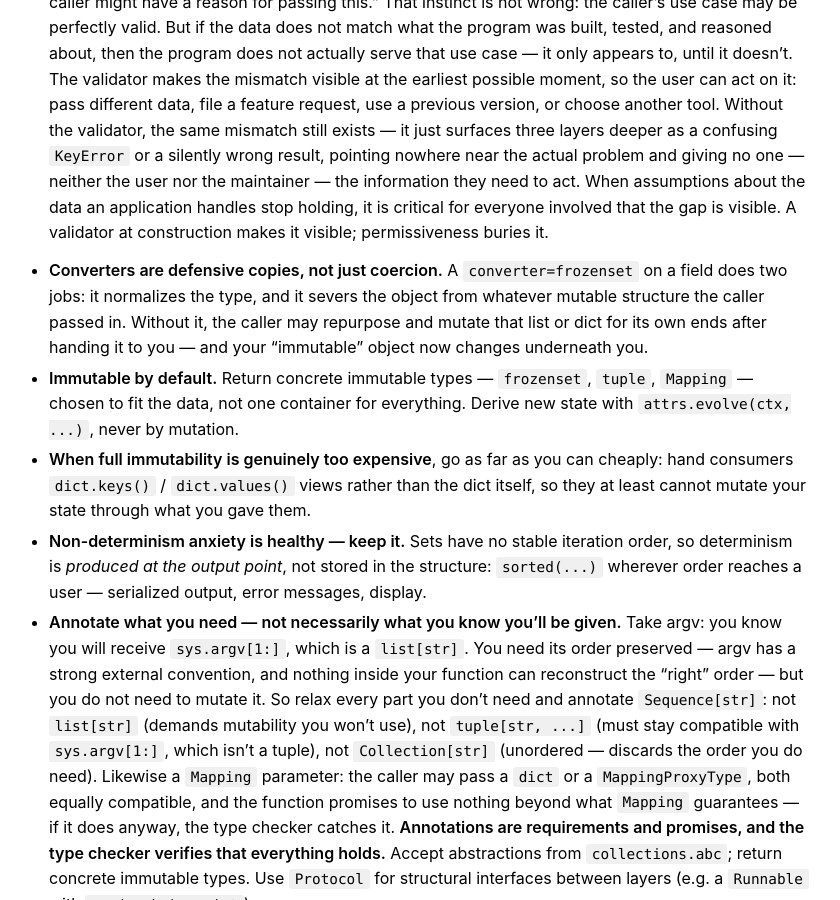
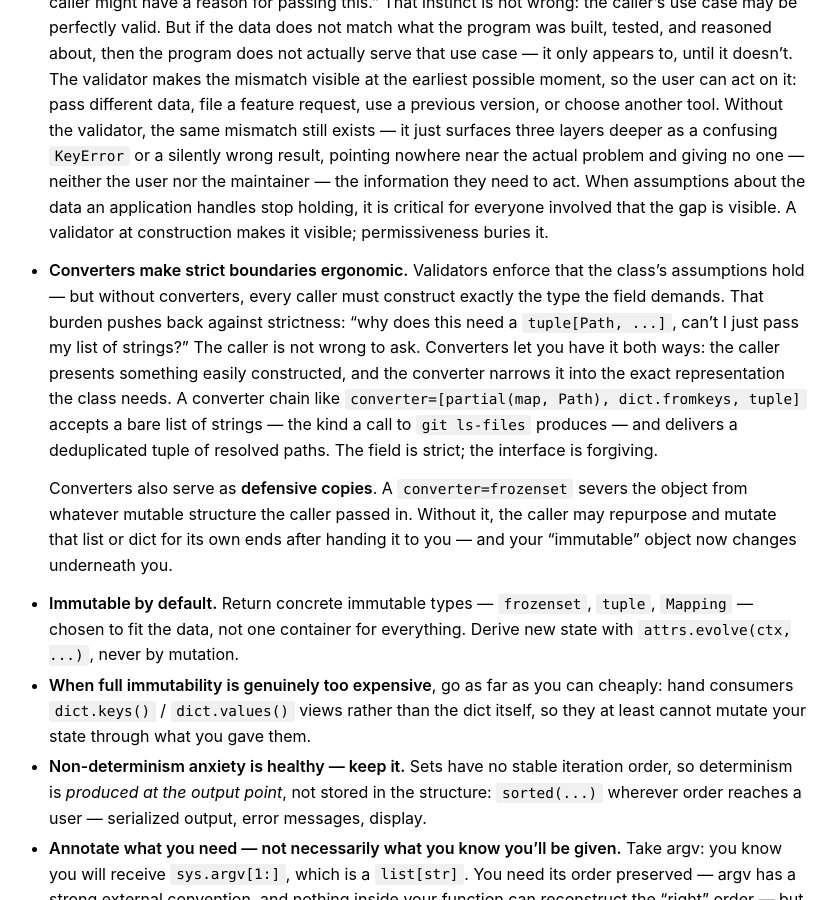
Before and after one commit to vikinganalytics/styleguide, a Jekyll site: the page built from pyguide.md, in a window 1280 px wide and 900 px high, scrolled down 8668 px. Shown: the whole window, without its empty margins (223-1063 px from the left). Built offline with Jekyll 4.4.1, drawn with Linux system fonts in a browser that asks for light colours; our own code applies the rules of GitHub Pages for plain Markdown files.

Commit message:
Reframe converters as ergonomic enablers of strict boundaries
Converters let callers pass easily-constructed data while the class
narrows it into the exact representation it needs — making strictness
practical rather than burdensome. The defensive-copy role is retained
as a second responsibility.

Co-Authored-By: Claude Opus 4.6 (1M context) <noreply@anthropic.com>

```diff
--- a/pyguide.md
+++ b/pyguide.md
@@ -451,12 +451,24 @@ absorbed into a frozen attrs field.
   visible. A validator at construction makes it visible; permissiveness
   buries it.
 
-- **Converters are defensive copies, not just coercion.** A
-  `converter=frozenset` on a field does two jobs: it normalizes the type,
-  and it severs the object from whatever mutable structure the caller passed
-  in. Without it, the caller may repurpose and mutate that list or dict for
-  its own ends after handing it to you — and your "immutable" object now
-  changes underneath you.
+- **Converters make strict boundaries ergonomic.** Validators enforce
+  that the class's assumptions hold — but without converters, every
+  caller must construct exactly the type the field demands. That burden
+  pushes back against strictness: "why does this need a
+  `tuple[Path, ...]`, can't I just pass my list of strings?" The caller
+  is not wrong to ask. Converters let you have it both ways: the caller
+  presents something easily constructed, and the converter narrows it
+  into the exact representation the class needs. A converter chain like
+  `converter=[partial(map, Path), dict.fromkeys, tuple]` accepts a
+  bare list of strings — the kind a call to `git ls-files` produces —
+  and delivers a deduplicated tuple of resolved paths. The field is
+  strict; the interface is forgiving.
+
+  Converters also serve as **defensive copies**. A `converter=frozenset`
+  severs the object from whatever mutable structure the caller passed
+  in. Without it, the caller may repurpose and mutate that list or dict
+  for its own ends after handing it to you — and your "immutable" object
+  now changes underneath you.
 - **Immutable by default.** Return concrete immutable types — `frozenset`,
   `tuple`, `Mapping` — chosen to fit the data, not one container for
   everything. Derive new state with `attrs.evolve(ctx, ...)`, never by
```
